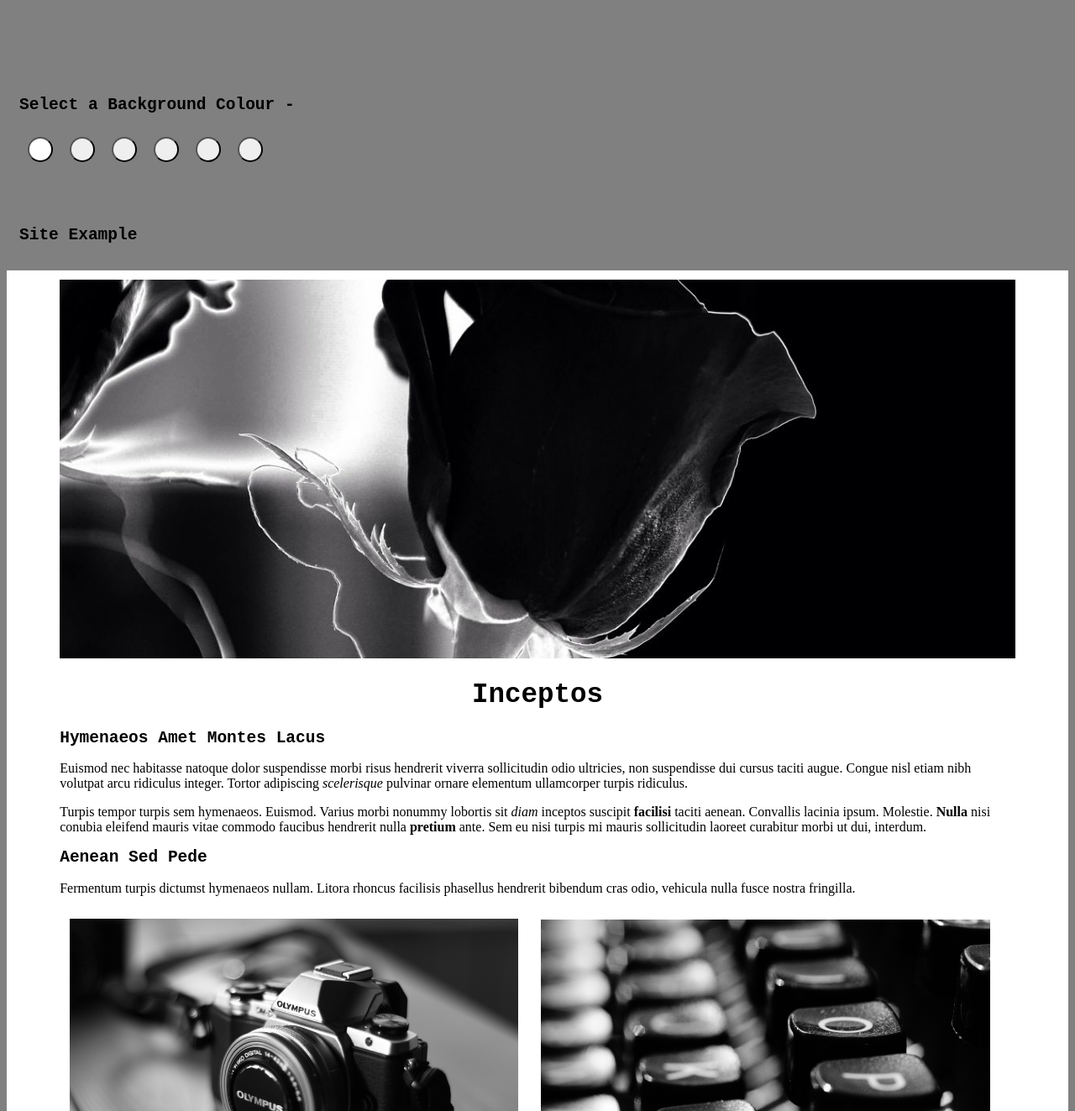
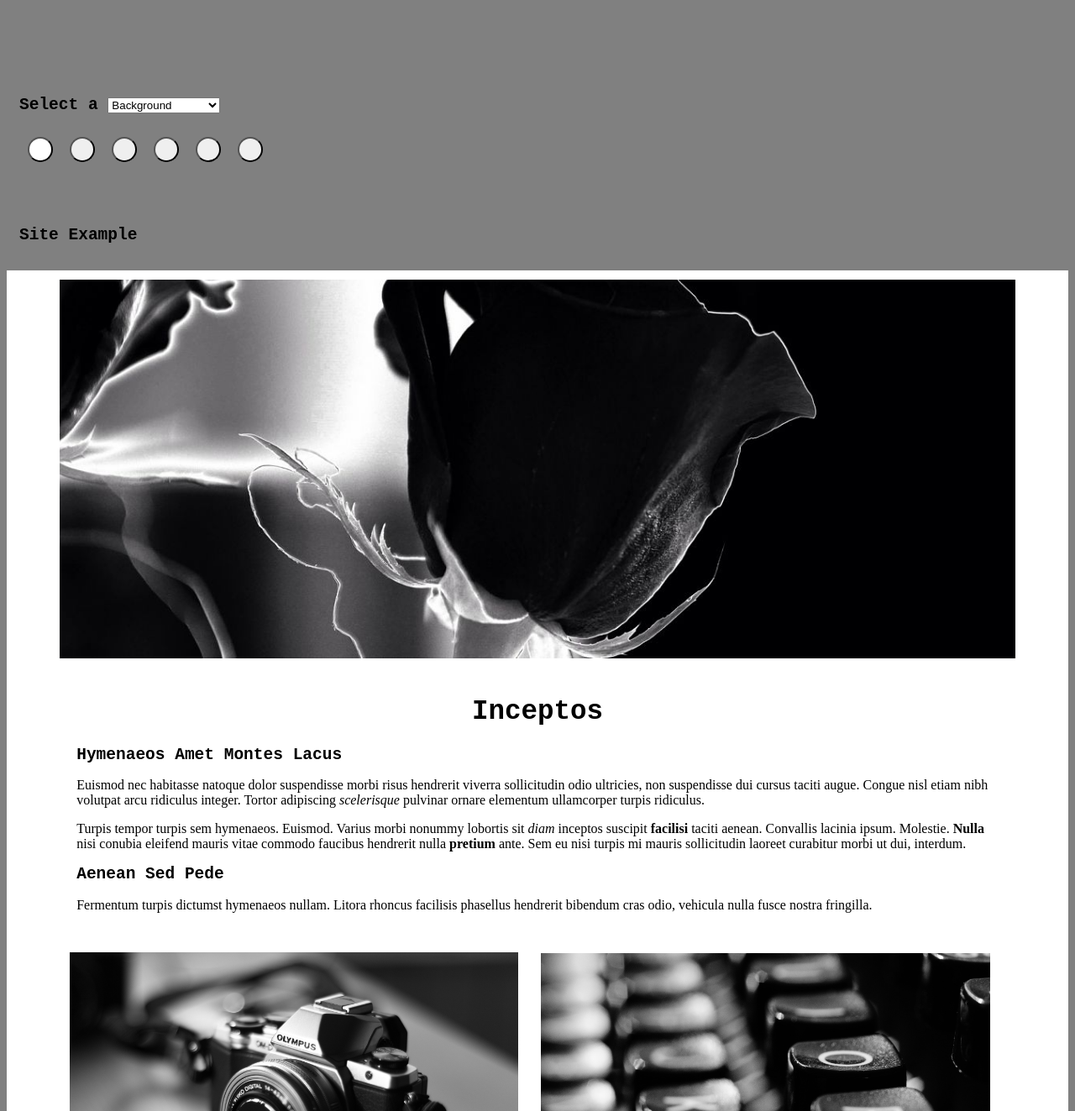
Before and after one commit to gaynor-landmark/Colour-schemes-static-server, a website: page public/index.html in a window 1280 px wide. Shown: the part 369-1692 px from the top of the page at 84% size. Drawn offline with Linux system fonts and the light colour scheme.

Commit message:
add ability to change font colour and article background

```diff
--- a/public/css/style.css
+++ b/public/css/style.css
@@ -100,6 +100,10 @@ h2{
   width: auto;
   text-align: center;
 }
+#siteText{
+  /*background: red;*/
+  padding: 20px;
+}
 #twinImages{
   /*display:inline-block;*/
   width: 100%
--- a/public/index.html
+++ b/public/index.html
@@ -30,8 +30,14 @@
       </div>
       <div id="selection" >
         <h2>
-          Select a Background Colour -
+          Select a
+          <select id='selectElement'>
+            <option value="BCK">Background</option>
+            <option value="FNT">Font Colour</option>
+            <option value="ART">Article Background</option>
+          </select>
         </h2>
+
         <div id='colourOptions'>
           <button class='colours' id='colour1'></button>
           <button class='colours' id='colour2'></button>
```
Also changed, not shown: src/js/display.js (+9 -1 lines).
